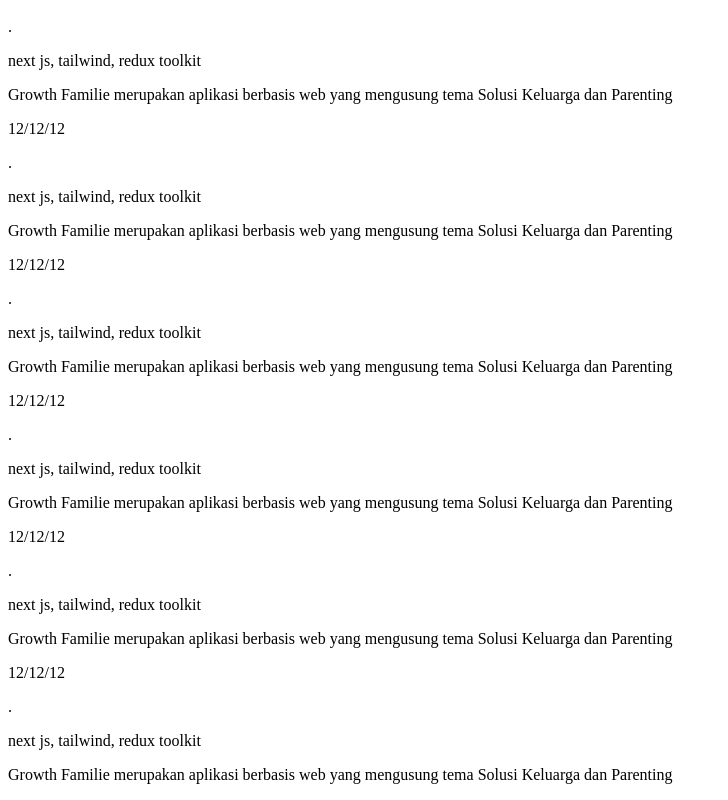
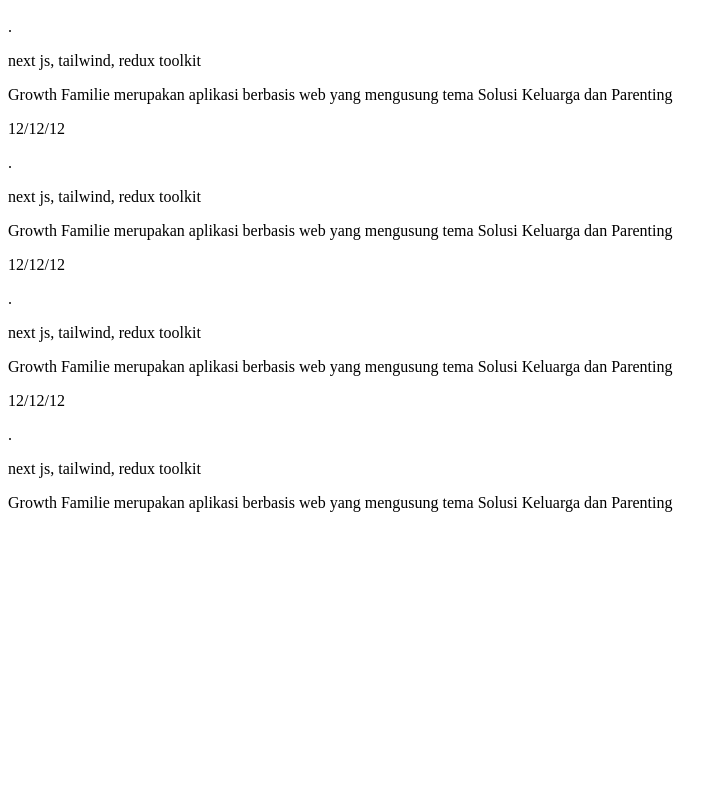
Before and after one commit to CodeWithZaky/my-personal-website-1, a Next.js app: page /project in a window 1280 px wide. Shown: the part 1513-2313 px from the top of the page, without its empty margins (0-728 px from the left). After the commit the page ends 2041 px from the top, so only its background shows below. Built offline with nearby package versions, Linux system fonts and the light colour scheme.

Commit message:
testing logic

```diff
--- a/src/app/project/page.tsx
+++ b/src/app/project/page.tsx
@@ -29,6 +29,11 @@ const Card = ({ num }: { num: number }) => {
   );
 };
 
+const card_items: React.ReactNode[] = [];
+for (let i = 1; i <= 6; i++) {
+  card_items.push(<Card num={i} />);
+}
+
 const Project = () => {
   return (
     <div className="min-h-screen w-full bg-valorantWhite">
@@ -41,14 +46,15 @@ const Project = () => {
           <div className="w-[10px] h-[10px] bg-valorant" />
           <h1 className="text-8xl font-bold">PROJECTS</h1>
           <div className="grid grid-cols-2 border-b-2 border-black">
-            <Card num={1} />
+            {/* <Card num={1} />
             <Card num={2} />
             <Card num={3} />
             <Card num={4} />
             <Card num={5} />
             <Card num={6} />
             <Card num={7} />
-            <Card num={8} />
+            <Card num={8} /> */}
+            {card_items}
           </div>
         </div>
         <div className="w-[20%] border-t-2 border-t-valorant" />
```
